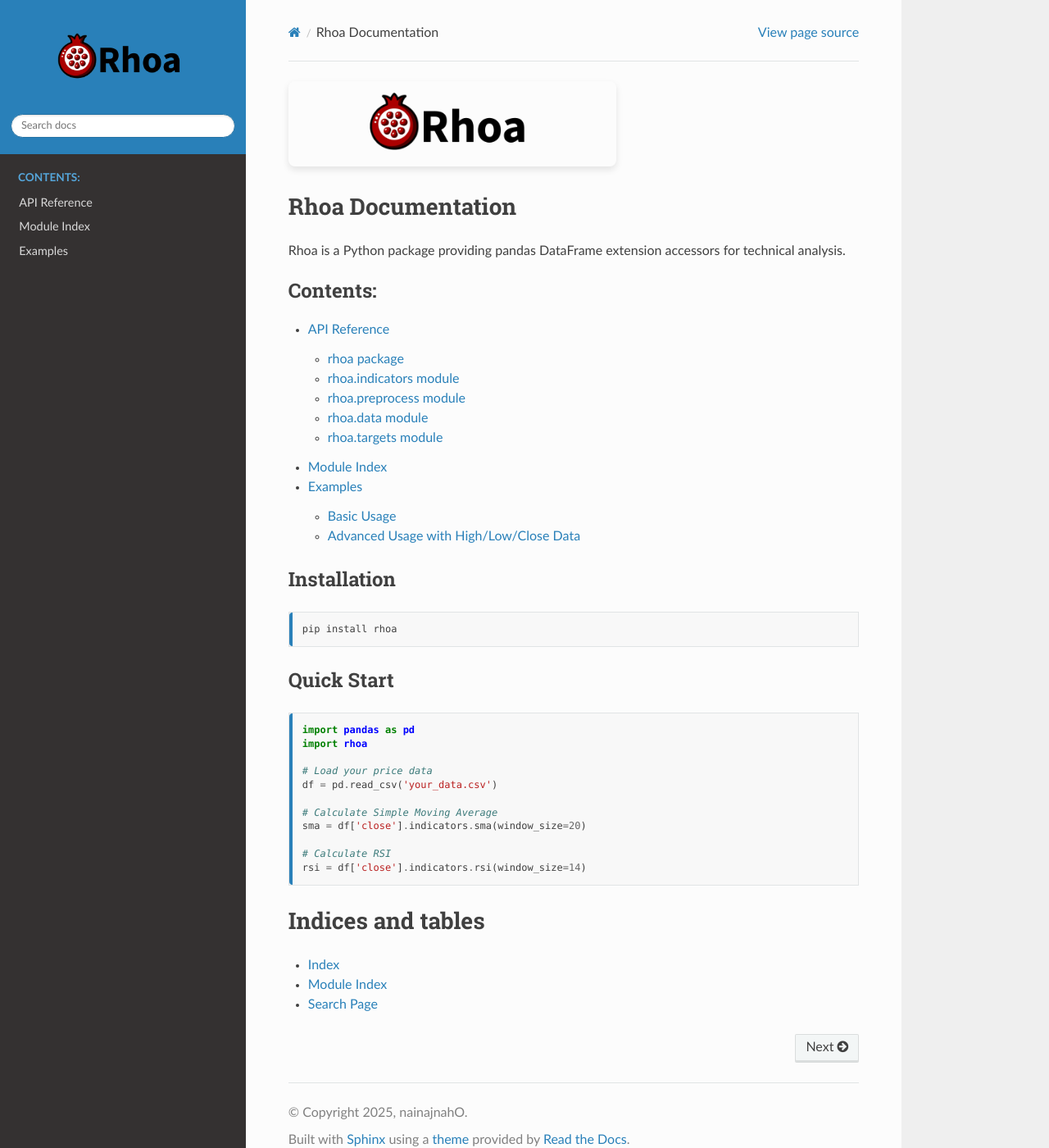
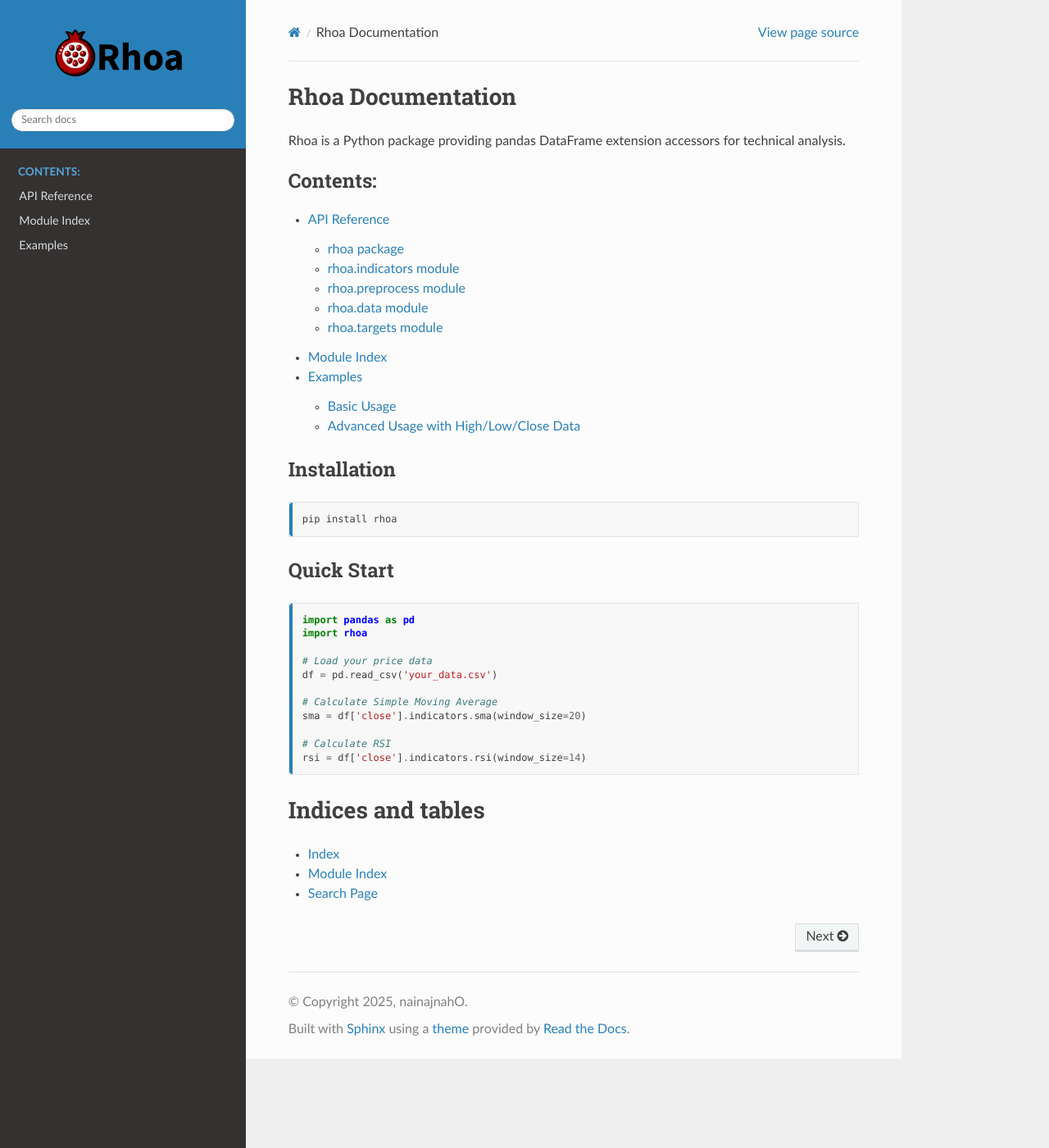
Before and after one commit to nainajnahO/Rhoa, a Sphinx documentation site: the page built from docs/index.rst, in a window 1280 px wide and 1400 px high. Shown: the whole window at 82% size. Built offline with Sphinx 7.4.7 and the Read the Docs theme 3.1.0, drawn with Linux system fonts in a browser that asks for light colours; pages that are not in the unit, such as notebooks, are missing from menus.

Commit message:
Documentation Fix

```diff
--- a/docs/_static/custom.css
+++ b/docs/_static/custom.css
@@ -4,8 +4,8 @@
 .wy-side-nav-search .logo {
     max-width: 100%;
     height: auto;
-    margin-bottom: 10px;
-    padding: 15px 10px;
+    margin-bottom: 5px;
+    padding: 10px 5px;
     transform: scale(1.3);
     transform-origin: center;
 }
--- a/docs/index.rst
+++ b/docs/index.rst
@@ -1,9 +1,3 @@
-.. raw:: html
-
-   <div class="logo-container">
-      <img src="_static/logo.png" alt="Rhoa Logo" class="main-logo" />
-   </div>
-
 Rhoa Documentation
 ==================
 
```
